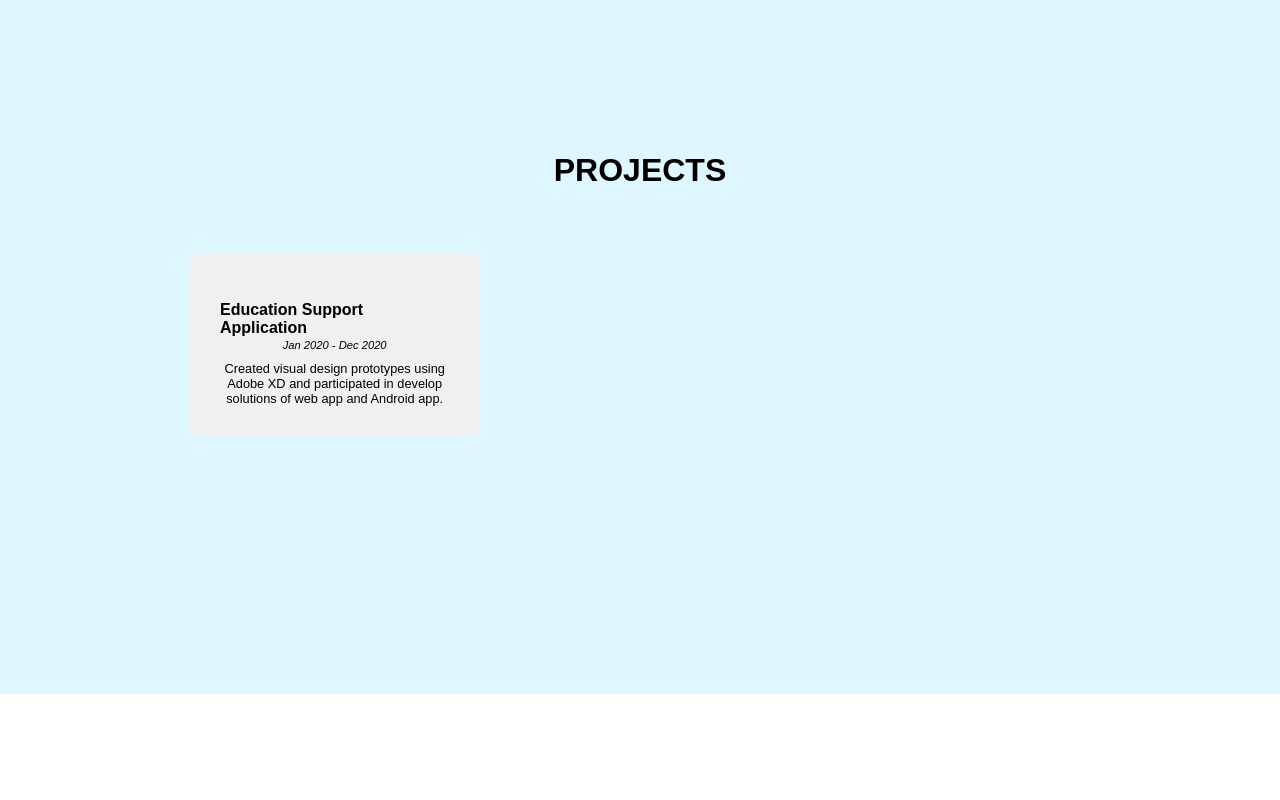
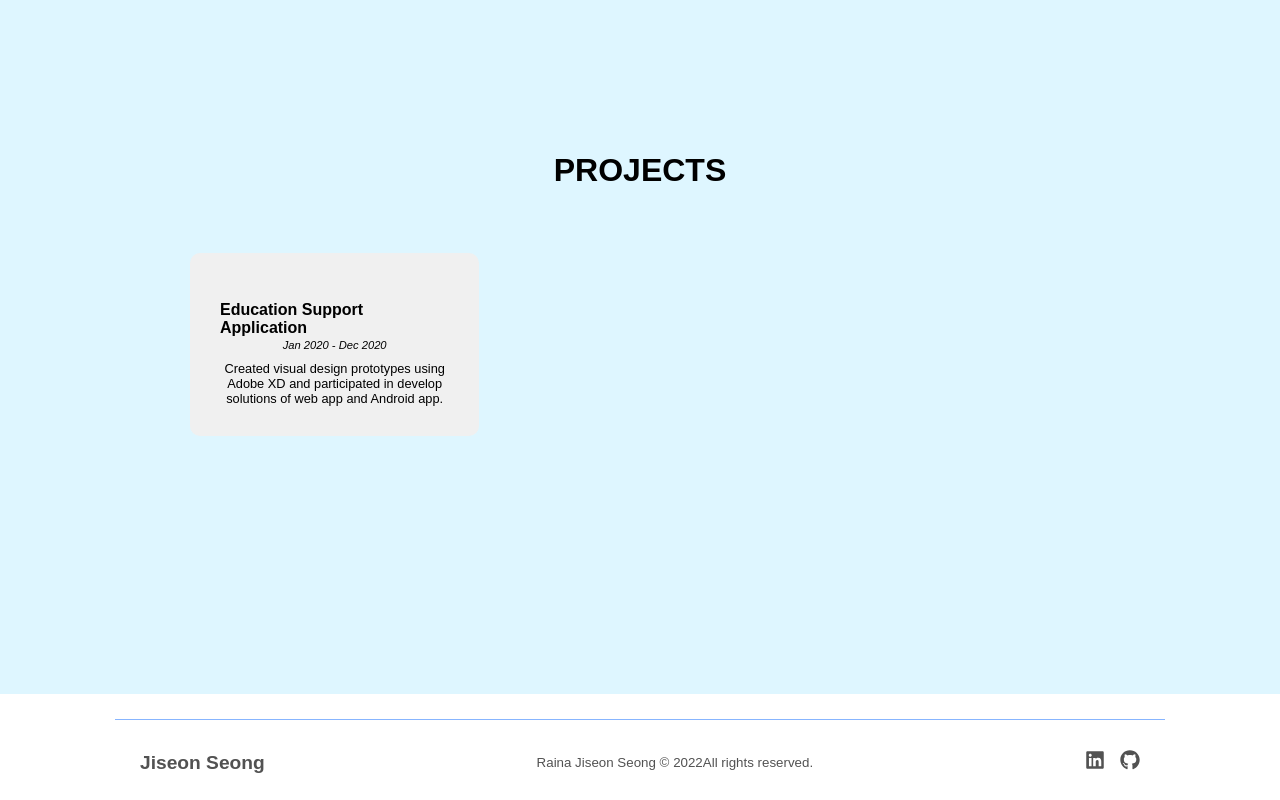
Before and after one commit to JiseonSeong/JiseonWebsite, a React (Create React App) app: page / in a window 1280 px wide. Shown: the part 2696-3496 px from the top of the page. Before the commit the page ends 3390 px from the top, so only its background shows below. Built offline with nearby package versions, Linux system fonts and the light colour scheme.

Commit message:
footer completed

```diff
--- a/src/Pages/index.js
+++ b/src/Pages/index.js
@@ -4,6 +4,7 @@ import Navbar from "../components/Navbar";
 import HeroSection from "../components/HeroSection";
 import AboutSection from "../components/AboutSection";
 import ProjectsSection from "../components/ProjectsSection";
+import Footer from "../components/Footer";
 import { dataObjOne, dataObjTwo } from "../components/AboutSection/Data";
 
 const Home = () => {
@@ -21,6 +22,7 @@ const Home = () => {
       <AboutSection {...dataObjOne} />
       <AboutSection {...dataObjTwo} />
       <ProjectsSection />
+      <Footer />
     </>
   );
 };
--- /dev/null
+++ b/src/components/Footer/FooterElements.js
@@ -0,0 +1,66 @@
+import styled from "styled-components";
+import { Link } from "react-router-dom";
+
+export const FooterContainer = styled.footer`
+  background-color: white;
+`;
+
+export const FooterWrap = styled.div`
+  padding: 25px 25px;
+  display: flex;
+  flex-direction: column;
+  justify-content: center;
+  align-items: center;
+  max-width: 1100px;
+  margin: 0 auto;
+`;
+
+export const SplitLine = styled.line`
+  border-top: 1px solid #87b5ff;
+  display: flex;
+  align-items: center;
+  width: 100%;
+  margin-bottom: 30px;
+`;
+
+export const SocialMediaWrap = styled.section`
+  max-width: 1000px;
+  width: 100%;
+`;
+
+export const SocialMedia = styled.div`
+  display: flex;
+  justify-content: space-between;
+  align-items: center;
+  max-width: 1100px;
+  margin: 0 auto 0 auto;
+`;
+
+export const SocialLogo = styled(Link)`
+  color: #525252;
+  justify-self: start;
+  cursor: pointer;
+  text-decoration: none;
+  font-size: 1.2rem;
+  display: flex;
+  align-items: center;
+  margin-bottom: 0;
+  font-weight: bold;
+`;
+
+export const WebsiteRights = styled.small`
+  color: #525252;
+  margin-bottom: 0;
+`;
+
+export const SocialIcons = styled.div`
+  display: flex;
+  justify-content: space-between;
+  align-items: center;
+  width: 55px;
+`;
+
+export const SocialIconLink = styled.a`
+  color: #525252;
+  font-size: 20px;
+`;
--- /dev/null
+++ b/src/components/Footer/index.js
@@ -0,0 +1,57 @@
+import React from "react";
+import { animateScroll as scroll } from "react-scroll";
+import { FaLinkedin, FaGithub } from "react-icons/fa";
+
+import {
+  FooterContainer,
+  FooterWrap,
+  SplitLine,
+  SocialMediaWrap,
+  SocialMedia,
+  SocialLogo,
+  WebsiteRights,
+  SocialIcons,
+  SocialIconLink,
+} from "./FooterElements";
+
+const Footer = () => {
+  const toggleHome = () => {
+    scroll.scrollToTop();
+  };
+  return (
+    <>
+      <FooterContainer>
+        <FooterWrap>
+          <SplitLine />
+          <SocialMediaWrap>
+            <SocialMedia>
+              <SocialLogo to="/" onClick={toggleHome}>
+                Jiseon Seong
+              </SocialLogo>
+              <WebsiteRights>
+                Raina Jiseon Seong © {new Date().getFullYear()}All rights
+                reserved.
+              </WebsiteRights>
+              <SocialIcons>
+                <SocialIconLink
+                  href="https://linkedin.com/in/raina-seong-62a3b91a0"
+                  aria-label="Linkedin"
+                >
+                  <FaLinkedin />
+                </SocialIconLink>
+                <SocialIconLink
+                  href="https://github.com/JiseonSeong"
+                  aria-label="Github"
+                >
+                  <FaGithub />
+                </SocialIconLink>
+              </SocialIcons>
+            </SocialMedia>
+          </SocialMediaWrap>
+        </FooterWrap>
+      </FooterContainer>
+    </>
+  );
+};
+
+export default Footer;
```
